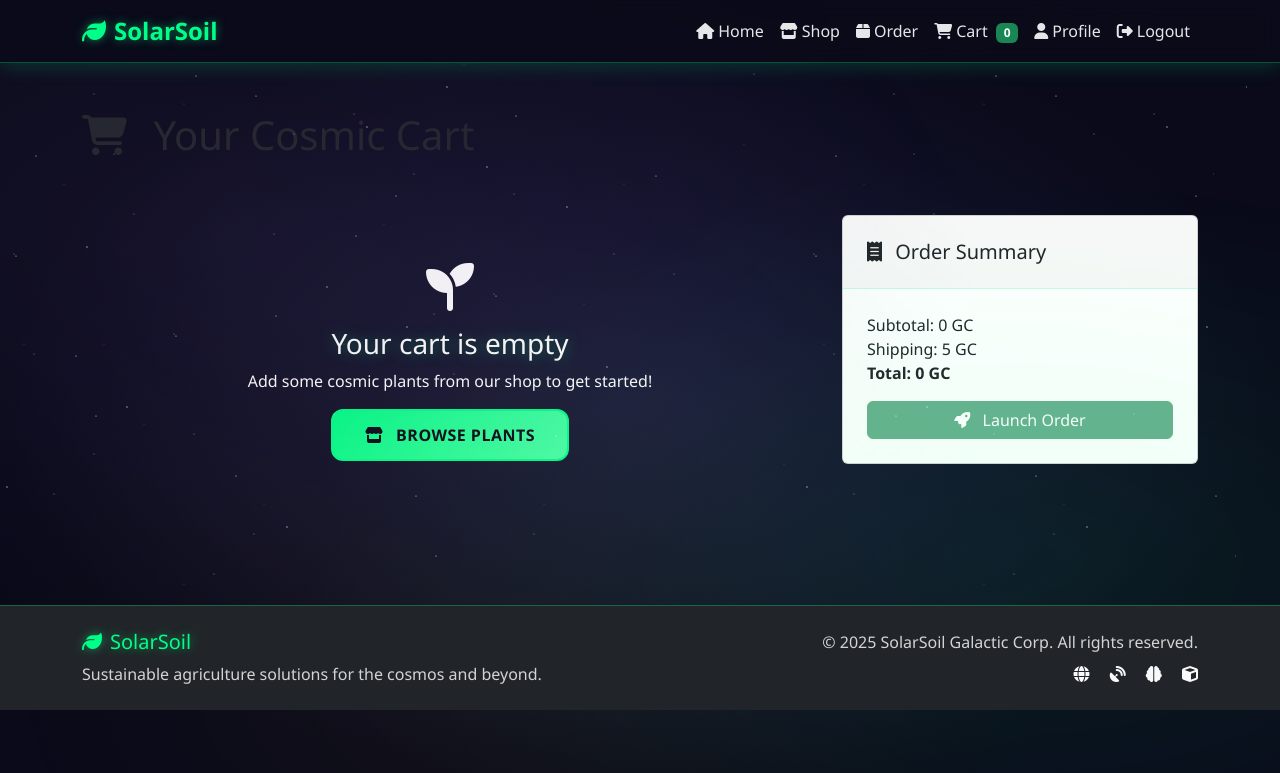
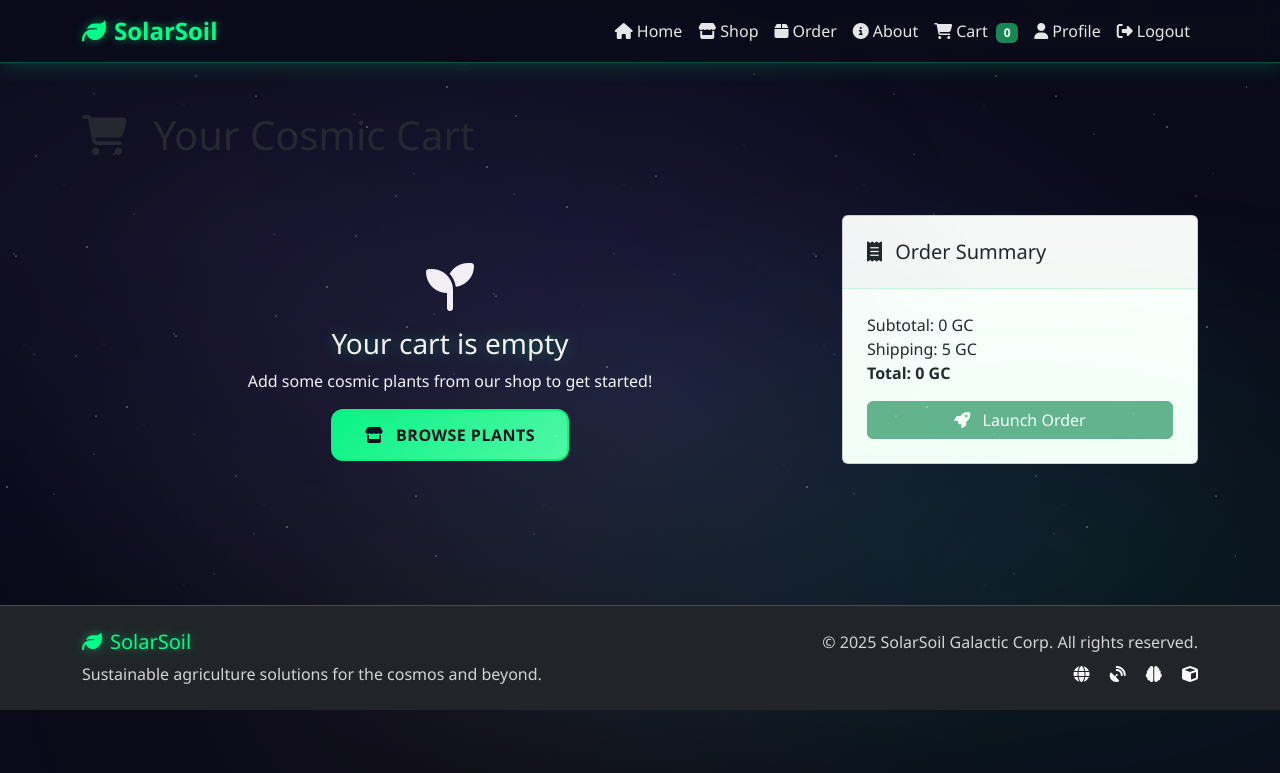
Before and after one commit to domadla/AD-SolarSoil, a PHP site: page /pages/Cart/index.php in a window 1280 px wide. Shown: the top 773 px of the page. Run offline with PHP 8.4, Linux system fonts and the light colour scheme.

Commit message:
feat: add About link to the navigation bar and clean up profile page layout inclusion

```diff
--- a/components/templates/header.component.php
+++ b/components/templates/header.component.php
@@ -48,6 +48,9 @@
                             <a class="nav-link" href="../Order/index.php"><i class="fas fa-box me-1"></i>Order</a>
                         </li>
                         <li class="nav-item">
+                            <a class="nav-link" href="../About/index.php"><i class="fas fa-info-circle me-1"></i>About</a>
+                        </li>
+                        <li class="nav-item">
                             <a class="nav-link" href="../Cart/index.php">
                                 <i class="fas fa-shopping-cart me-1"></i>Cart
                                 <span id="cart-badge" class="badge bg-success ms-1">0</span>
--- a/pages/Profile/index.php
+++ b/pages/Profile/index.php
@@ -124,6 +124,6 @@ ob_start();
 
 <?php
 $content = ob_get_clean();
-// Use the shared page layout
+
 include '../../layouts/page-layout.php';
 ?>
```
